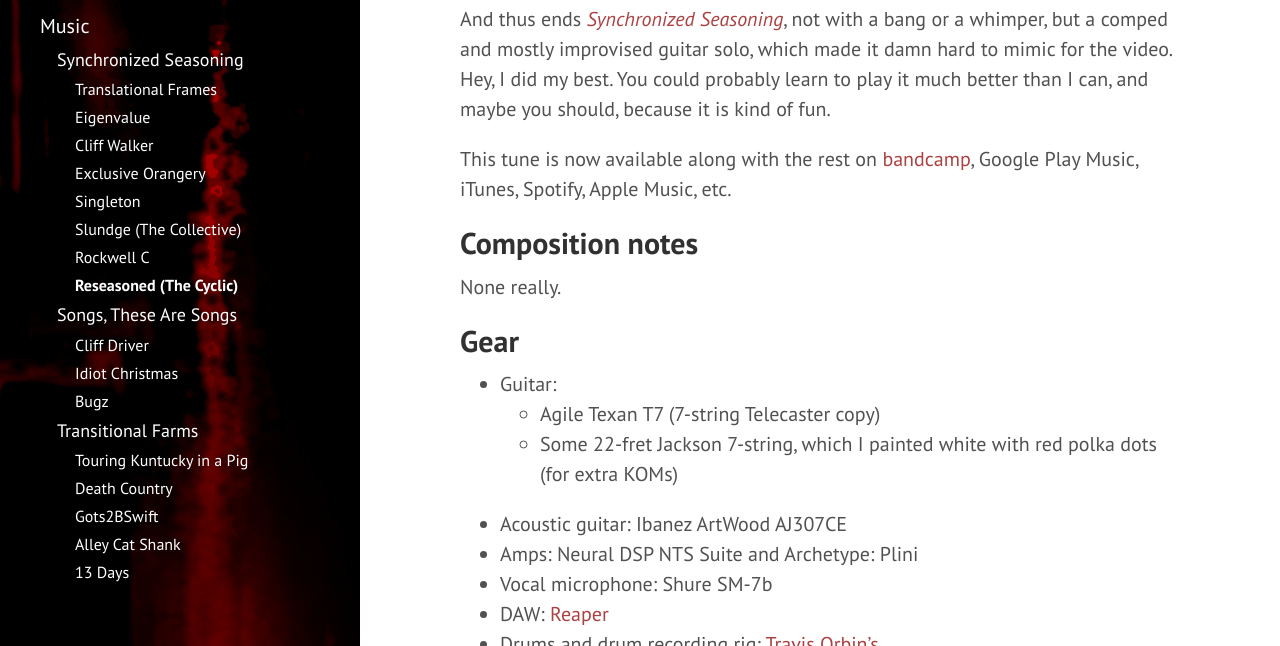
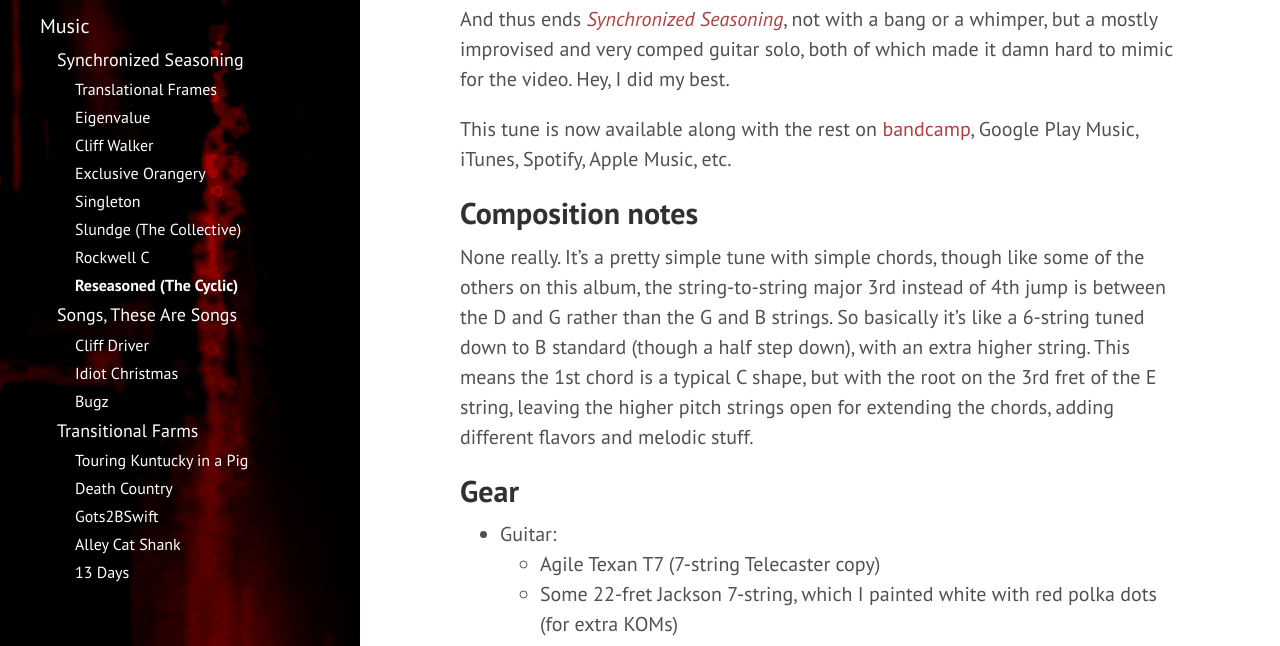
Before and after one commit to petepm/petepm.github.io, a Jekyll site: the page built from music/synchronized-seasoning/reseasoned.md, in a window 1280 px wide and 900 px high, scrolled down 205 px, cut to the strip 254-900 px from the top of the window. Built offline with Jekyll 4.4.1, drawn with Linux system fonts in a browser that asks for light colours; nearby versions of some CDN libraries.

```diff
--- a/music/synchronized-seasoning/reseasoned.md
+++ b/music/synchronized-seasoning/reseasoned.md
@@ -12,10 +12,8 @@ frameborder="0" allow="accelerometer; autoplay; encrypted-media; gyroscope;
 picture-in-picture" allowfullscreen></iframe>
 
 And thus ends [_Synchronized Seasoning_](/music/synchronized-seasoning),
-not with a bang or a whimper, but a comped and mostly improvised guitar solo,
-which made it damn hard to mimic for the video. Hey, I did my best.
-You could probably learn to play it much better than I can, and maybe you should,
-because it is kind of fun.
+not with a bang or a whimper, but a mostly improvised and very comped guitar solo,
+both of which made it damn hard to mimic for the video. Hey, I did my best.
 
 This tune is now available along with the rest on
 [bandcamp](https://petepeterson.bandcamp.com/TODO),
@@ -24,7 +22,14 @@ Google Play Music, iTunes, Spotify, Apple Music, etc.
 
 ## Composition notes
 
-None really.
+None really. It's a pretty simple tune with simple chords, though like some of
+the others on this album, the string-to-string major 3rd instead of 4th jump is between
+the D and G rather than the G and B strings. So basically it's like a 6-string tuned
+down to B standard (though a half step down), with an extra higher string.
+This means the 1st chord is a typical C shape,
+but with the root on the 3rd fret of the E string,
+leaving the higher pitch strings open for extending the chords, adding different
+flavors and melodic stuff.
 
 
 ## Gear
```
Also changed, not shown: music/synchronized-seasoning/index.md (+8 -5 lines), music/synchronized-seasoning/rockwell.md (+4 -2 lines).
